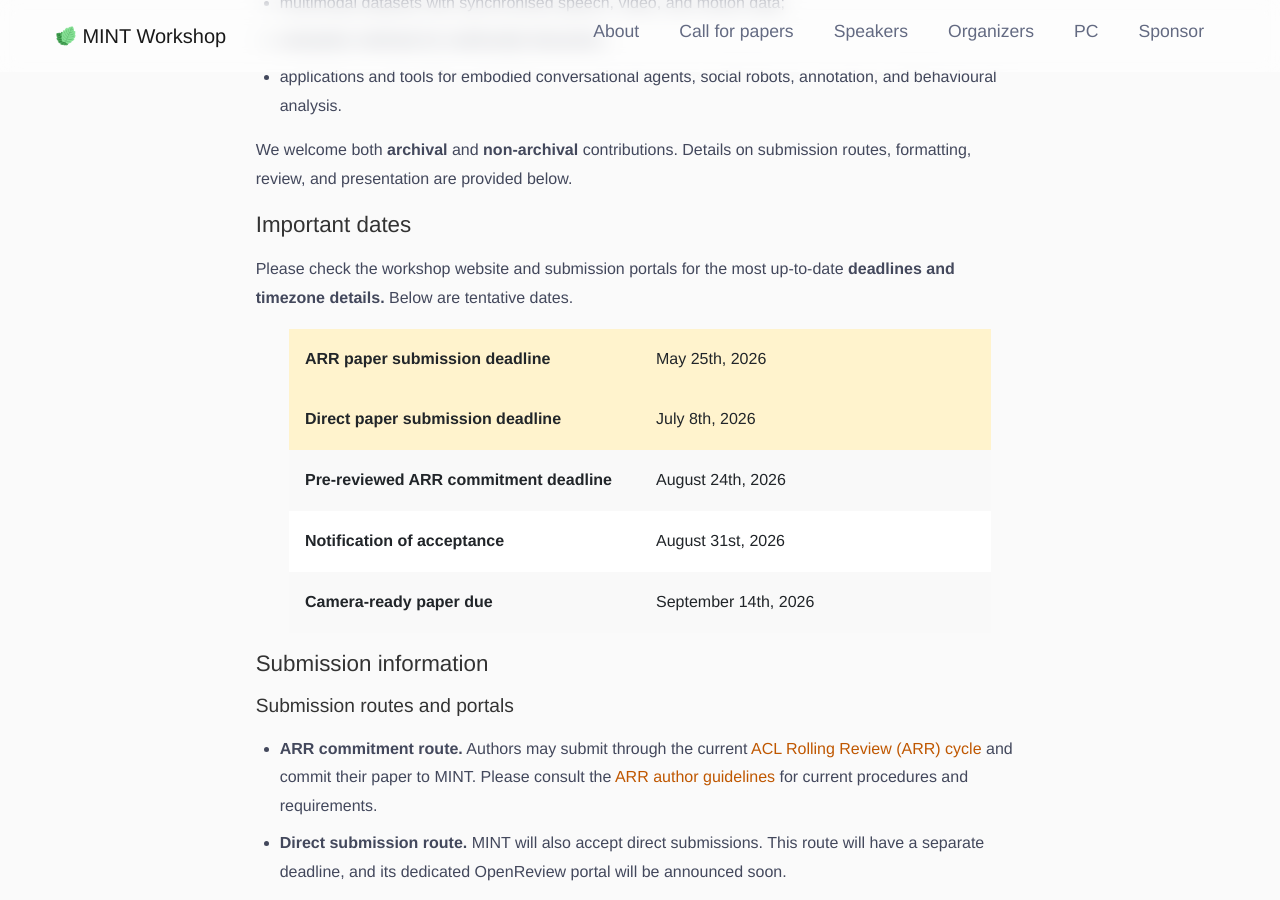
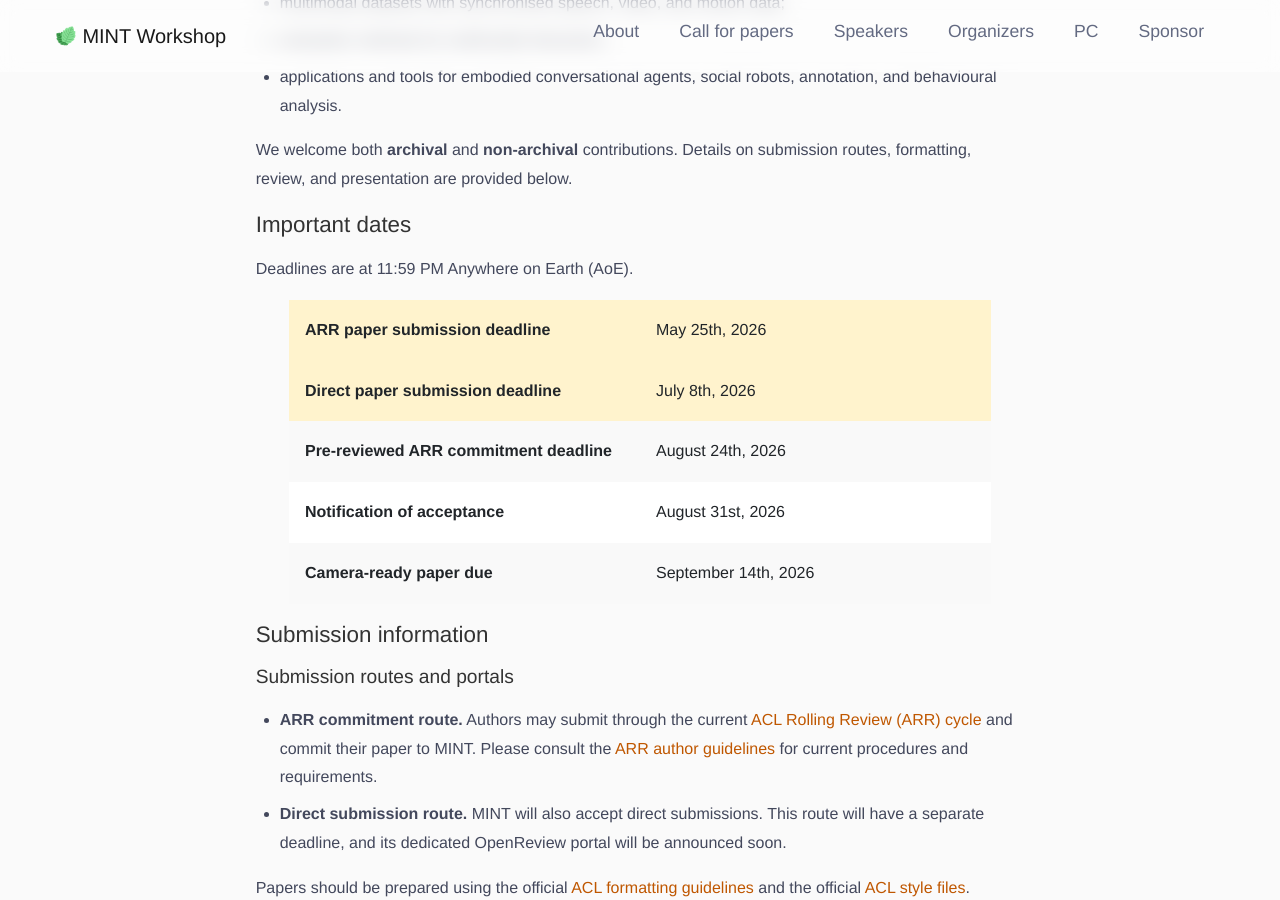
Before and after one commit to MINTworkshop/MINTworkshop.github.io, a Jekyll site: the page built from 2026/index.md, in a window 1280 px wide and 900 px high, scrolled down 2162 px. Built offline with Jekyll 4.4.1, drawn with Linux system fonts in a browser that asks for light colours.

Commit message:
update times

```diff
--- a/_includes/cfp.html
+++ b/_includes/cfp.html
@@ -25,8 +25,7 @@
 
         <h5 id="dates">Important dates</h5>
         <p>
-          Please check the workshop website and submission portals for the most up-to-date
-            <strong>deadlines and timezone details.</strong> Below are tentative dates.
+          Deadlines are at 11:59 PM Anywhere on Earth (AoE).
         </p>
 
         <div class="row justify-content-center">
```
